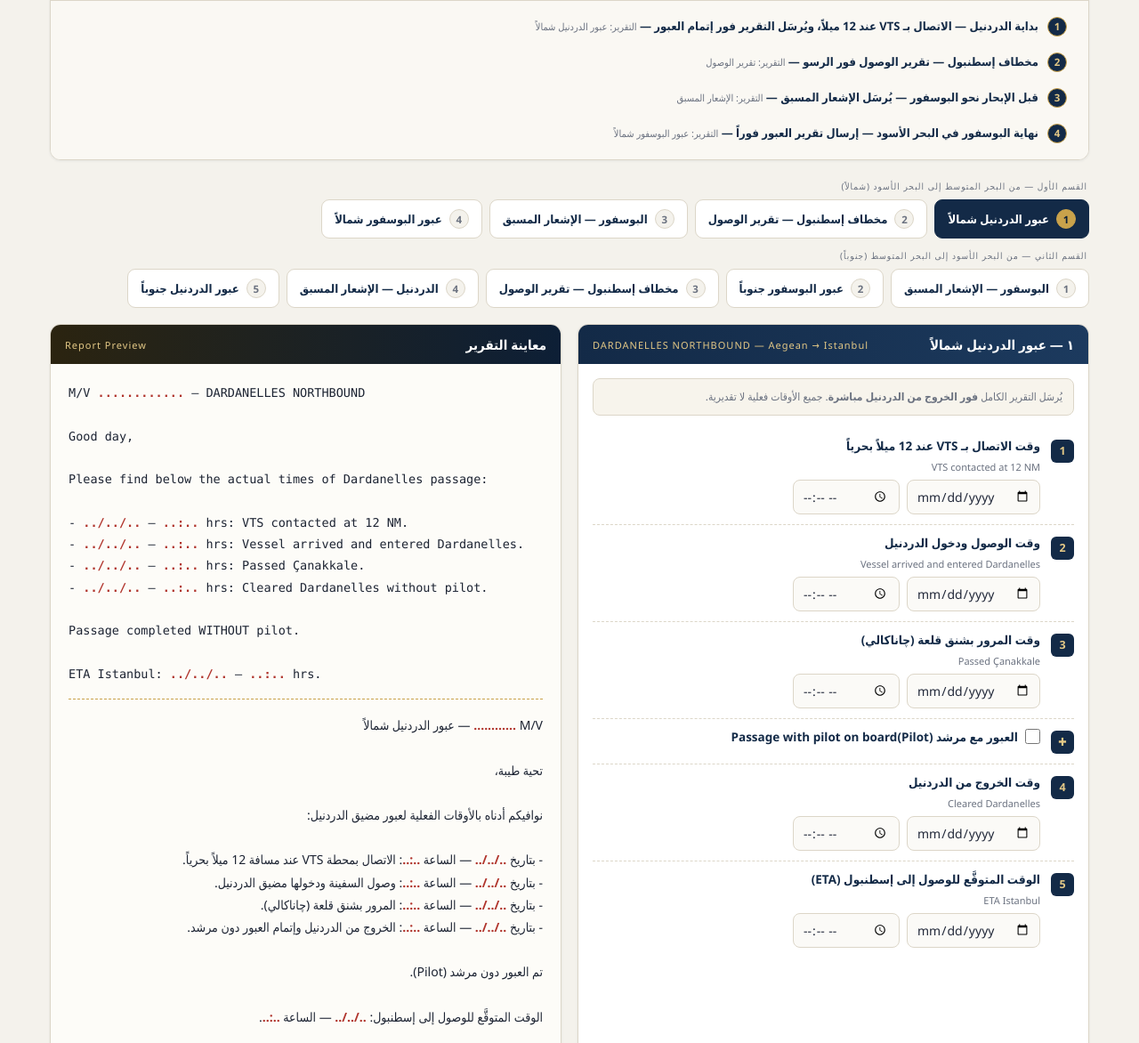
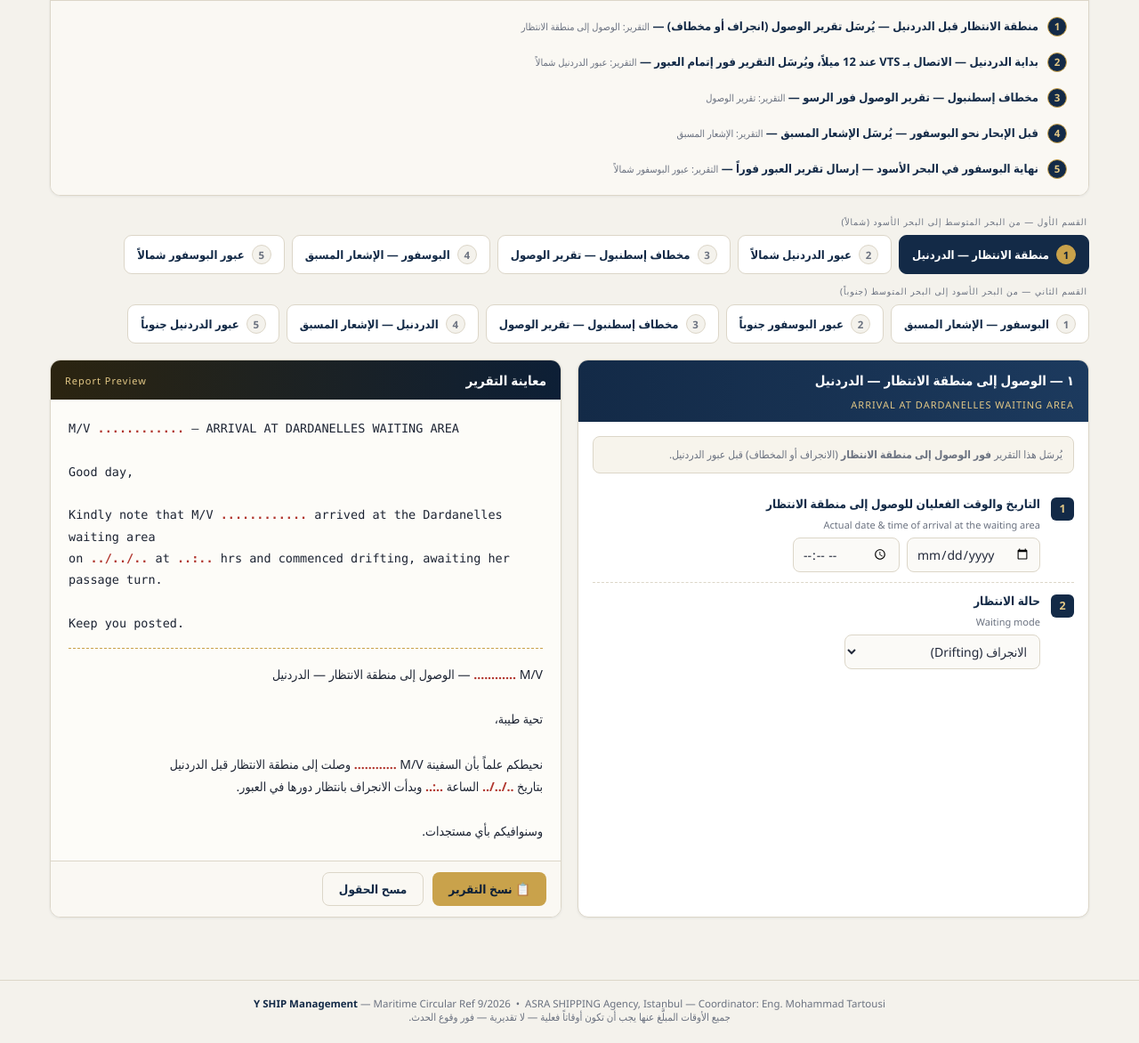
Before and after one commit to mrbaker50mb-cmd/straits-tool, a plain HTML site: page index.html in a window 1280 px wide. Shown: the part 996-2168 px from the top of the page at 89% size. Drawn offline with Linux system fonts and the light colour scheme.

Commit message:
Add files via upload

```diff
--- a/index.html
+++ b/index.html
@@ -290,10 +290,11 @@
 
   <nav class="tabs" id="tabs">
     <span class="part-tag"><span class="t-ar">القسم الأول — من البحر المتوسط إلى البحر الأسود (شمالاً)</span><span class="t-en">Part A — Mediterranean → Black Sea (Northbound)</span></span>
-    <button data-tab="t1" class="active"><span class="num">1</span> <span class="t-ar">عبور الدردنيل شمالاً</span><span class="t-en">Dardanelles Northbound</span></button>
-    <button data-tab="t2"><span class="num">2</span> <span class="t-ar">مخطاف إسطنبول — تقرير الوصول</span><span class="t-en">Istanbul Anchorage — Arrival</span></button>
-    <button data-tab="t3"><span class="num">3</span> <span class="t-ar">البوسفور — الإشعار المسبق</span><span class="t-en">Bosphorus — Pre-Advice</span></button>
-    <button data-tab="t4"><span class="num">4</span> <span class="t-ar">عبور البوسفور شمالاً</span><span class="t-en">Bosphorus Northbound</span></button>
+    <button data-tab="t8" class="active"><span class="num">1</span> <span class="t-ar">منطقة الانتظار — الدردنيل</span><span class="t-en">Dardanelles Waiting Area</span></button>
+    <button data-tab="t1"><span class="num">2</span> <span class="t-ar">عبور الدردنيل شمالاً</span><span class="t-en">Dardanelles Northbound</span></button>
+    <button data-tab="t2"><span class="num">3</span> <span class="t-ar">مخطاف إسطنبول — تقرير الوصول</span><span class="t-en">Istanbul Anchorage — Arrival</span></button>
+    <button data-tab="t3"><span class="num">4</span> <span class="t-ar">البوسفور — الإشعار المسبق</span><span class="t-en">Bosphorus — Pre-Advice</span></button>
+    <button data-tab="t4"><span class="num">5</span> <span class="t-ar">عبور البوسفور شمالاً</span><span class="t-en">Bosphorus Northbound</span></button>
     <span class="part-tag"><span class="t-ar">القسم الثاني — من البحر الأسود إلى البحر المتوسط (جنوباً)</span><span class="t-en">Part B — Black Sea → Mediterranean (Southbound)</span></span>
     <button data-tab="t3"><span class="num">1</span> <span class="t-ar">البوسفور — الإشعار المسبق</span><span class="t-en">Bosphorus — Pre-Advice</span></button>
     <button data-tab="t5"><span class="num">2</span> <span class="t-ar">عبور البوسفور جنوباً</span><span class="t-en">Bosphorus Southbound</span></button>
@@ -302,8 +303,44 @@
     <button data-tab="t6"><span class="num">5</span> <span class="t-ar">عبور الدردنيل جنوباً</span><span class="t-en">Dardanelles Southbound</span></button>
   </nav>
 
+  <!-- ============ 8) DARDANELLES WAITING AREA — ARRIVAL ============ -->
+  <section class="panel active" id="t8">
+    <div class="card">
+      <div class="card-h">
+        <h2>١ — الوصول إلى منطقة الانتظار — الدردنيل</h2>
+        <span class="en">ARRIVAL AT DARDANELLES WAITING AREA</span>
+      </div>
+      <div class="card-b">
+        <div class="note"><span class="t-ar">يُرسَل هذا التقرير <b>فور الوصول إلى منطقة الانتظار</b> (الانجراف أو المخطاف) قبل عبور الدردنيل.</span><span class="t-en">Send this report <b>immediately upon arrival at the waiting area</b> (drifting or anchorage) before the Dardanelles passage.</span></div>
+        <div class="item"><span class="badge">1</span><div class="item-body">
+          <span class="lbl">التاريخ والوقت الفعليان للوصول إلى منطقة الانتظار</span>
+          <span class="lbl-en">Actual date &amp; time of arrival at the waiting area</span>
+          <div class="dt-row"><input type="date" id="d8_1d"><input type="time" id="d8_1t"></div>
+        </div></div>
+        <div class="item"><span class="badge">2</span><div class="item-body">
+          <span class="lbl">حالة الانتظار</span>
+          <span class="lbl-en">Waiting mode</span>
+          <div class="dt-row">
+            <select id="d8_2m" style="min-width:220px">
+              <option value="DRIFT">الانجراف (Drifting)</option>
+              <option value="ANCHOR">الرسو بالمخطاف (At anchor)</option>
+            </select>
+          </div>
+        </div></div>
+      </div>
+    </div>
+    <div class="card preview-card">
+      <div class="card-h"><h2>معاينة التقرير</h2><span class="en">Report Preview</span></div>
+      <div class="preview" id="p8"></div>
+      <div class="actions">
+        <button class="btn btn-gold" onclick="copyReport('p8',this)"><span class="t-ar">📋 نسخ التقرير</span><span class="t-en">📋 Copy Report</span></button>
+        <button class="btn btn-ghost" onclick="clearTab('t8')"><span class="t-ar">مسح الحقول</span><span class="t-en">Clear Fields</span></button>
+      </div>
+    </div>
+  </section>
+
   <!-- ============ 1) DARDANELLES NORTHBOUND ============ -->
-  <section class="panel active" id="t1">
+  <section class="panel" id="t1">
     <div class="card">
       <div class="card-h">
         <h2>١ — عبور الدردنيل شمالاً</h2>
@@ -962,7 +999,31 @@ Revert with actual passage details upon completion.`;
   return {en, ar};
 }
 
-const builders = {p1:build1,p2:build2,p3:build3,p4:build4,p5:build5,p6:build6,p7:build7};
+function build8(){
+  const a=dt('d8_1');
+  const mode = $('d8_2m').value;
+  const modeEn = mode === 'ANCHOR' ? 'dropped anchor' : 'commenced drifting';
+  const modeAr = mode === 'ANCHOR' ? 'ألقت المرساة في المخطاف' : 'بدأت الانجراف';
+  const en = `M/V ${vessel()} — ARRIVAL AT DARDANELLES WAITING AREA
+
+Good day,
+
+Kindly note that M/V ${vessel()} arrived at the Dardanelles waiting area
+on ${a.d} at ${a.t} hrs and ${modeEn}, awaiting her passage turn.
+
+Keep you posted.`;
+  const ar = `M/V ${vessel()} — الوصول إلى منطقة الانتظار — الدردنيل
+
+تحية طيبة،
+
+نحيطكم علماً بأن السفينة M/V ${vessel()} وصلت إلى منطقة الانتظار قبل الدردنيل
+بتاريخ ${a.d} الساعة ${a.t} و${modeAr} بانتظار دورها في العبور.
+
+وسنوافيكم بأي مستجدات.`;
+  return {en, ar};
+}
+
+const builders = {p1:build1,p2:build2,p3:build3,p4:build4,p5:build5,p6:build6,p7:build7,p8:build8};
 
 /* ---------- Render ---------- */
 function renderAll(){
@@ -1011,6 +1072,13 @@ function applyLang(){
   const sel = $('d5_7p');
   const labels = PURPOSE_OPTS[LANG];
   [...sel.options].forEach((opt,i)=>{ opt.text = labels[i]; });
+  const WAIT_OPTS = {
+    both:['الانجراف (Drifting)','الرسو بالمخطاف (At anchor)'],
+    ar:['الانجراف','الرسو بالمخطاف'],
+    en:['Drifting','At anchor']
+  };
+  const sel8 = $('d8_2m');
+  if(sel8) [...sel8.options].forEach((opt,i)=>{ opt.text = WAIT_OPTS[LANG][i]; });
   renderAll();
   renderMap();
 }
@@ -1066,10 +1134,11 @@ document.querySelectorAll('nav.tabs button').forEach(btn=>{
 let MAP_DIR = 'nb';
 const MAP_PINS = {
   nb: [
-    {n:1, x:21.9, y:71.3,   tab:'t1', ar:'بداية الدردنيل — الاتصال بـ VTS عند 12 ميلاً، ويُرسَل التقرير فور إتمام العبور', en:'Beginning of Dardanelles — VTS contact at 12 NM; report sent upon completing the passage', sendAr:'التقرير: عبور الدردنيل شمالاً', sendEn:'Report: Dardanelles Northbound'},
-    {n:2, x:66, y:52, tab:'t2', ar:'مخطاف إسطنبول — تقرير الوصول فور الرسو', en:'Istanbul Anchorage — arrival report upon anchoring', sendAr:'التقرير: تقرير الوصول', sendEn:'Report: Anchorage Arrival Report'},
-    {n:3, x:67.5, y:56.5, tab:'t3', ar:'قبل الإبحار نحو البوسفور — يُرسَل الإشعار المسبق', en:'Before proceeding to the Bosphorus — send the pre-advice', sendAr:'التقرير: الإشعار المسبق', sendEn:'Report: Pre-Advice'},
-    {n:4, x:74.2, y:33.5, tab:'t4', ar:'نهاية البوسفور في البحر الأسود — إرسال تقرير العبور فوراً', en:'End of Bosphorus at the Black Sea — send passage report immediately', sendAr:'التقرير: عبور البوسفور شمالاً', sendEn:'Report: Bosphorus Northbound'}
+    {n:1, x:18.5, y:76.5, tab:'t8', ar:'منطقة الانتظار قبل الدردنيل — يُرسَل تقرير الوصول (انجراف أو مخطاف)', en:'Waiting area before the Dardanelles — send arrival report (drifting or at anchor)', sendAr:'التقرير: الوصول إلى منطقة الانتظار', sendEn:'Report: Waiting Area Arrival'},
+    {n:2, x:21.9, y:71.3, tab:'t1', ar:'بداية الدردنيل — الاتصال بـ VTS عند 12 ميلاً، ويُرسَل التقرير فور إتمام العبور', en:'Beginning of Dardanelles — VTS contact at 12 NM; report sent upon completing the passage', sendAr:'التقرير: عبور الدردنيل شمالاً', sendEn:'Report: Dardanelles Northbound'},
+    {n:3, x:66, y:52, tab:'t2', ar:'مخطاف إسطنبول — تقرير الوصول فور الرسو', en:'Istanbul Anchorage — arrival report upon anchoring', sendAr:'التقرير: تقرير الوصول', sendEn:'Report: Anchorage Arrival Report'},
+    {n:4, x:67.5, y:56.5, tab:'t3', ar:'قبل الإبحار نحو البوسفور — يُرسَل الإشعار المسبق', en:'Before proceeding to the Bosphorus — send the pre-advice', sendAr:'التقرير: الإشعار المسبق', sendEn:'Report: Pre-Advice'},
+    {n:5, x:74.2, y:33.5, tab:'t4', ar:'نهاية البوسفور في البحر الأسود — إرسال تقرير العبور فوراً', en:'End of Bosphorus at the Black Sea — send passage report immediately', sendAr:'التقرير: عبور البوسفور شمالاً', sendEn:'Report: Bosphorus Northbound'}
   ],
   sb: [
     {n:1, x:76.9, y:31.5, tab:'t5', ar:'نهاية البوسفور — إرسال تقرير العبور فوراً', en:'End of Bosphorus — send passage report immediately', sendAr:'التقرير: عبور البوسفور جنوباً', sendEn:'Report: Bosphorus Southbound'},
```
